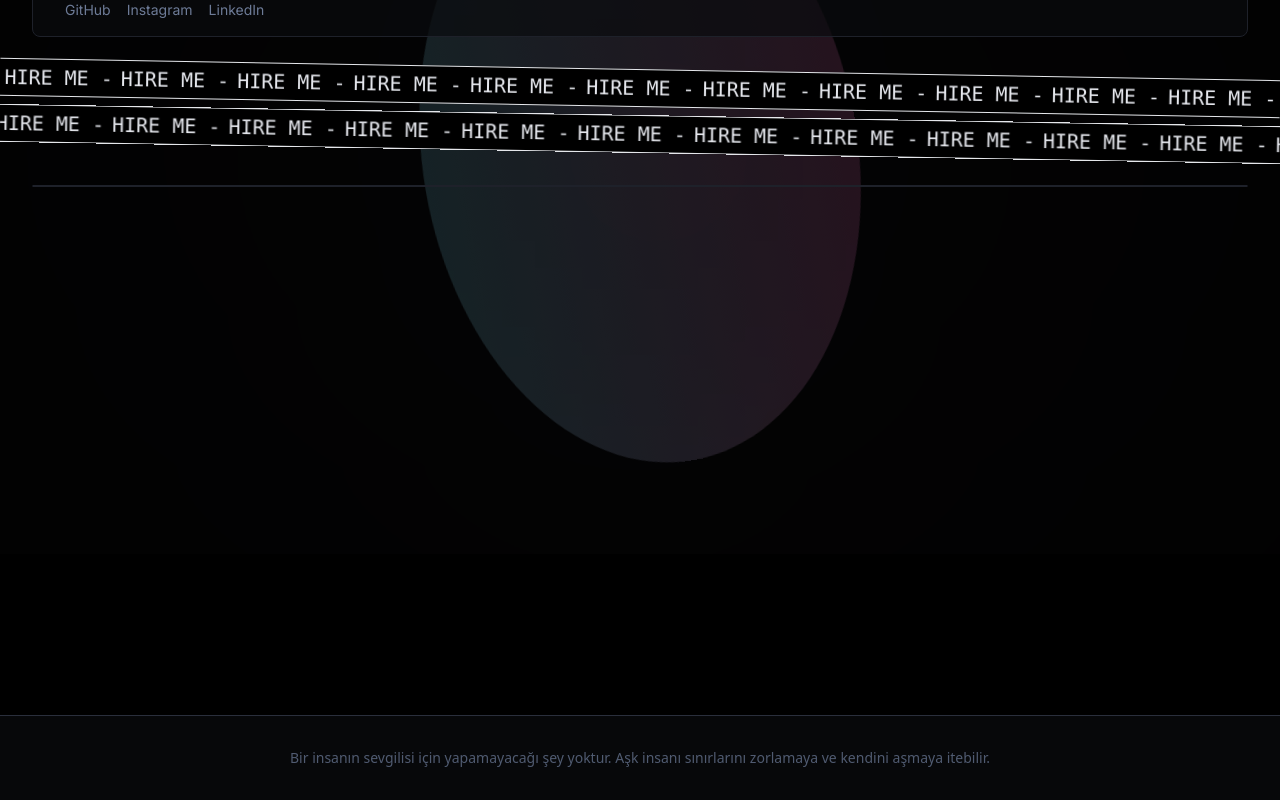
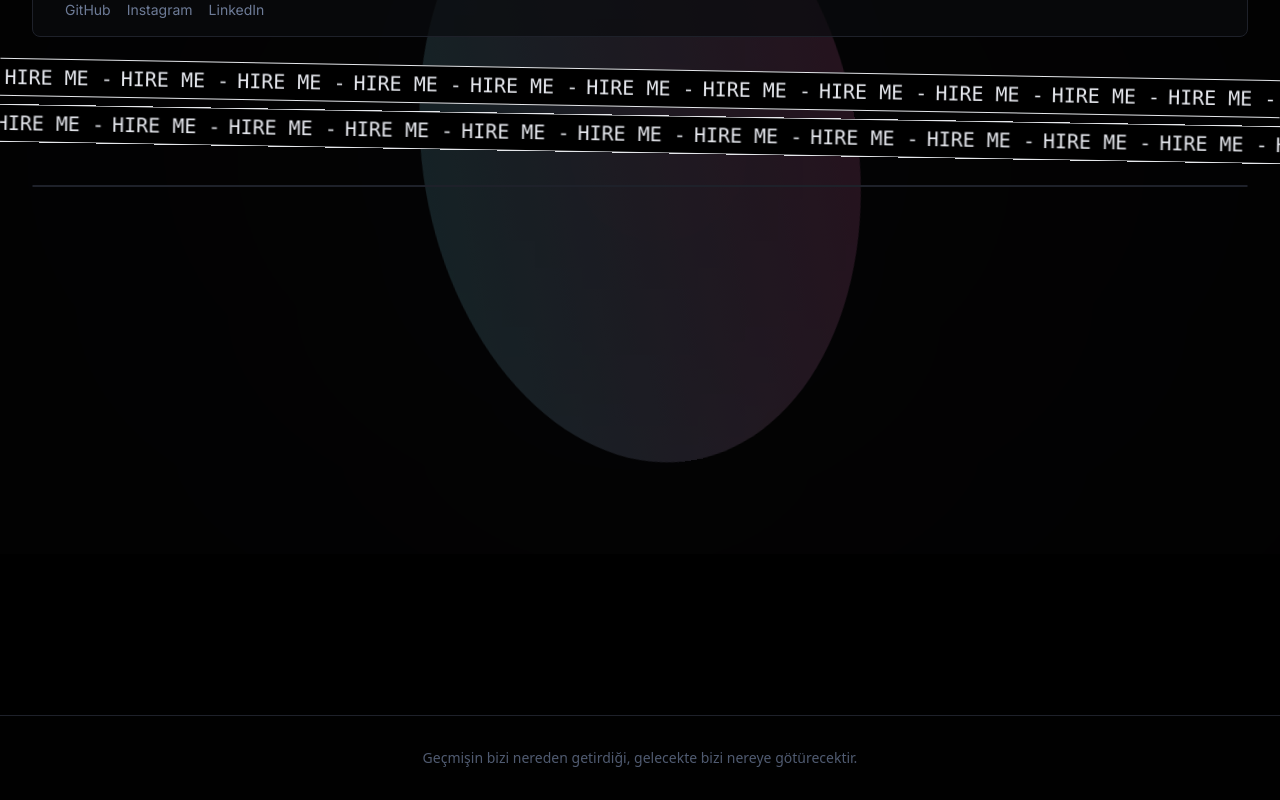
Before and after one commit to emirhangumus/emirhangumus.com, a Next.js app: page / in a window 1280 px wide. Shown: the part 246-1046 px from the top of the page. Built offline with nearby package versions, Linux system fonts and the light colour scheme.

Commit message:
forget it. i just depressed.

```diff
--- a/src/components/Footer.tsx
+++ b/src/components/Footer.tsx
@@ -1,4 +1,7 @@
-const quotes = [
+import { useEffect, useState } from "react";
+import ReactHTMLParser from "react-html-parser";
+
+const quotesArr = [
     "Hayatta başarılı olmanın sırrı, kendini sevmek ve inanmaktır.",
     "Gerçek mutluluk, başka insanlara hizmet etmekten gelir.",
     "Bir adım atmak, bin düşünmekten iyidir.",
@@ -15,7 +18,17 @@ const quotes = [
     "Bir insanın sevgilisi için yapamayacağı şey yoktur. Aşk insanı sınırlarını zorlamaya ve kendini aşmaya itebilir.",
     "Aşk, insanın içindeki en güzel duygulardan biridir. Aşkı yaşayan insan, hayatın geri kalanında her şeye daha farklı bakar.",
     "Aşk, her şeyden önce fedakarlık demektir. Kendini sevdiğin insanın mutluluğu için feda etmek, gerçek aşkın en güzel örneğidir.",
-    "Aşkta zaman ve mekan kavramları yoktur. İki insanın sevgisi, her şeyin üstesinden gelir ve sonsuz bir şekilde devam eder."
+    "Aşkta zaman ve mekan kavramları yoktur. İki insanın sevgisi, her şeyin üstesinden gelir ve sonsuz bir şekilde devam eder.",
+    "Hayatta hiçbir şey tesadüf değildir. Her şeyin bir sebebi ve anlamı vardır.",
+    "Başarının anahtarı, sadece işinize odaklanmak değil, aynı zamanda insanlarla ilişki kurmaktır.",
+    "Yaşamak, tehlike almadan hayatta kalmaktan daha fazlasıdır.",
+    "Bir insanın korkusuz olması değil, korkusuna rağmen hareket edebilmesi önemlidir.",
+    "Geçmişin bizi nereden getirdiği, gelecekte bizi nereye götürecektir.",
+    "Zorluklar, sizi hayatta tutan şeydir. Kendinize meydan okumayı bıraktığınızda, hayatınızın anlamını kaybedersiniz.",
+    "Herhangi bir şeyin hayatınızı etkilemesine izin vermeyin, çünkü sadece kendinizin ona izin vermenize izin verdiğini unutmayın.",
+    "İnsanların hayatında bir kez bile olsa, gerçek bir aşkı yaşaması gerekir. Aşk, her şeyin üstesinden gelebilir ve herkesi değiştirebilir.",
+    "Gerçek aşk, sadece kalbin değil, ruhun da birleşmesidir.",
+    "Aşk, insanı değiştiren en güçlü duygudur. Sevdiğimiz insan için yapabileceklerimizin sınırı yoktur.",
 ];
 
 /**
@@ -32,11 +45,20 @@ const quotes = [
  */
 
 export default function Footer() {
+
+    // calculate the extra quote show probability as percentage
+    let probability = 100 - Math.floor((quotesArr.length / (quotesArr.length + 1)) * 100);
+
+    let extra = "🦄 Özledim seni Müzeyyen'im 🦄 <br> (Bu mesajı görme olasılığın %" + probability + " ve sen bu mesajı gördün. Tebrik ederim.)";
+    let quotes = [...quotesArr, extra];
+
+    const currentQuote = quotes[Math.floor(Math.random() * quotes.length)];
+
     return (
-        <footer className="bg-cinder-950 bg-opacity-70 mt-4 border-t border-cinder-700">
+        <footer className="bg-cinder-950 bg-opacity-10 mt-4 border-t border-cinder-800">
             <div className="max-w-7xl mx-auto py-8 px-4 overflow-hidden sm:px-6 lg:px-8">
                 <p className="text-center text-sm text-cinder-500">
-                    {quotes[Math.floor(Math.random() * quotes.length)]}
+                    {ReactHTMLParser(currentQuote)}
                 </p>
             </div>
         </footer >
--- a/src/pages/index.tsx
+++ b/src/pages/index.tsx
@@ -17,14 +17,14 @@ export default function Home() {
           <Marquee gradient={false} rotate={1} className="mb-2 bg-black border-y py-1 [&_span]:mr-2">
             {
               Array.from({ length: 50 }).map((_, i) => (
-                <span className="text-xl font-mono">HIRE ME - </span>
+                <span className="text-xl font-mono" key={i}>HIRE ME - </span>
               ))
             }
           </Marquee >
           <Marquee gradient={false} rotate={1} direction="right" className="mb-2 bg-black border-y py-1 [&_span]:mr-2">
             {
               Array.from({ length: 50 }).map((_, i) => (
-                <span className="text-xl font-mono">HIRE ME - </span>
+                <span className="text-xl font-mono" key={i}>HIRE ME - </span>
               ))
             }
           </Marquee>
```
